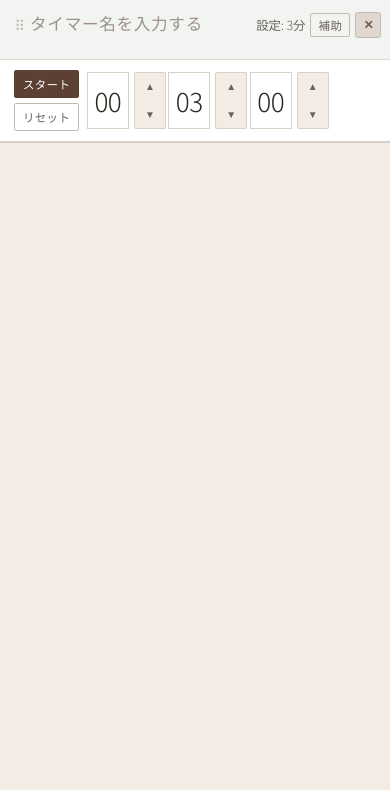
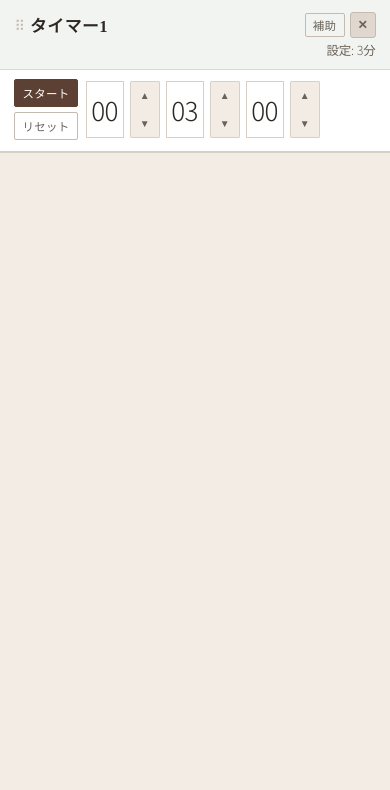
Before and after one commit to dat0925/kitchen-timer, a plain HTML site: page index.html in a window 390 px wide. Shown: the part 54-844 px from the top of the page. Drawn offline with Linux system fonts and the light colour scheme.

Commit message:
多数のUI改善: タップ音・タイマー名初期値・レイアウト調整
- タイマー名の初期値を「タイマー1」「タイマー2」...に設定
- 増減ボタン横幅20%アップ (40→48px)
- 数字と増減ボタンのマージン10px (num-lbl-wrap導入)
- setter/unit間のgapもすべて10px
- 残分数表示を補助ボタン下部に右寄せで配置
- 停止ボタンをbtn-g系の色調に統一
- スマホ: num-box 38px / spin-col 30px / gap 6px でoverflow解消
- タップ音追加: スタート・リセット・一時停止・増減・追加・並び替え・補助・チップ

Co-Authored-By: Claude Sonnet 4.6 <noreply@anthropic.com>

```diff
--- a/index.html
+++ b/index.html
@@ -115,29 +115,31 @@
     }
     .card.running .bg-bar{opacity:.1;}
 
-    /* 残り時間を補助ボタン左にインライン表示 */
+    /* 残り時間：補助ボタン下部に右寄せ表示 */
     .disp-overlay{
       font-size:var(--fs-xs);font-weight:300;
       color:var(--sub);letter-spacing:-.01em;
-      white-space:nowrap;flex-shrink:0;
+      text-align:right;line-height:1.4;
+      padding:.05rem 0 .1rem;
+      position:relative;z-index:1;
     }
     .disp-overlay.done{color:var(--red);font-weight:500;}
 
-    /* ストップボタン（音が鳴ってる間） */
+    /* ストップボタン（音が鳴ってる間）— 他ボタンと色調統一 */
     .sound-stop{
       position:absolute;left:50%;top:50%;
       transform:translate(-50%,-50%);
       z-index:6;
-      background:rgba(46,40,34,.82);color:#fff;
-      border:none;border-radius:3px;
-      padding:.45rem 1rem;
+      background:var(--surface);color:var(--sub);
+      border:1px solid var(--border2);border-radius:2px;
+      padding:.38rem .9rem;
       font-family:'Noto Sans JP',sans-serif;font-size:var(--fs-xs);
-      font-weight:500;letter-spacing:.06em;cursor:pointer;
-      display:none;backdrop-filter:blur(2px);
-      transition:background .1s;
+      font-weight:500;letter-spacing:.05em;cursor:pointer;
+      display:none;
+      transition:all .12s;touch-action:manipulation;
       white-space:nowrap;
     }
-    .sound-stop:active{background:rgba(46,40,34,.95);}
+    .sound-stop:active{background:var(--divider);}
     .card.sounding .sound-stop{display:flex;align-items:center;gap:.3rem;}
 
     /* 名前行 */
@@ -209,12 +211,12 @@
     .btn-g{background:transparent;color:var(--sub);border-color:var(--border2);}
     .btn-g:active{background:var(--divider);}
 
-    /* ── Spinner: 数字 × 1.1倍、▲▼ × 1.1倍 ── */
-    .setter{display:flex;align-items:flex-end;gap:.22rem;flex:1;}
-    .unit{display:flex;align-items:flex-end;gap:5px;}
+    /* ── Spinner ── */
+    .setter{display:flex;align-items:flex-end;gap:10px;flex:1;}
+    .unit{display:flex;align-items:flex-end;gap:10px;}
+    .num-lbl-wrap{display:flex;align-items:flex-end;gap:2px;}
     .unit-wrap{display:flex;flex-direction:column;align-items:center;}
     .unit-lbl{font-size:var(--fs-lbl);color:var(--mute);letter-spacing:.1em;margin-bottom:.06rem;}
-    /* num-box: width 48px, height 44px × 1.3 = 57px */
     .num-box{
       width:48px;height:57px;
       background:#fff;border:1px solid var(--border);
@@ -222,10 +224,10 @@
       font-size:var(--fs-num);font-weight:300;letter-spacing:-.02em;
     }
     .num-box.locked{opacity:.4;}
-    /* spin-col: 幅33px × 1.2 = 40px, 高さ 57px */
+    /* spin-col: 幅40px × 1.2 = 48px */
     .spin-col{
       display:flex;flex-direction:column;
-      width:40px;height:57px;flex-shrink:0;
+      width:48px;height:57px;flex-shrink:0;
     }
     .spin-btn{
       flex:1;width:100%;background:var(--bg);
@@ -289,11 +291,12 @@
     @media(max-width:560px){
       #grid{grid-template-columns:1fr;}
       .card{border-right:none;border-bottom:2px solid var(--border);}
-      .num-box{width:42px;}
-      .spin-col{width:32px;}
+      .num-box{width:38px;}
+      .spin-col{width:30px;}
       .unit-lbl-inline{display:none;}
-      .btn{font-size:var(--fs-xxs);padding:.32rem .48rem;letter-spacing:.03em;}
-      .setter{gap:.15rem;}
+      .btn{font-size:var(--fs-xxs);padding:.32rem .44rem;letter-spacing:.03em;}
+      .setter{gap:6px;}
+      .unit{gap:6px;}
     }
   </style>
 </head>
@@ -404,6 +407,20 @@ function playMelody(timerIndex, loop, onStop){
   }
 }
 
+/* ── Tap sound ── */
+function playTap(freq=800,dur=0.04,vol=0.1){
+  try{
+    const ctx=getCtx();
+    const o=ctx.createOscillator(),g=ctx.createGain();
+    o.type='sine';o.frequency.value=freq;
+    o.connect(g);g.connect(ctx.destination);
+    const t=ctx.currentTime;
+    g.gain.setValueAtTime(vol,t);
+    g.gain.exponentialRampToValueAtTime(0.001,t+dur);
+    o.start(t);o.stop(t+dur);
+  }catch(e){}
+}
+
 /* ── Toast ── */
 function toast(msg){
   const el=document.createElement('div');
@@ -415,10 +432,12 @@ function toast(msg){
 /* ── Create ── */
 function createTimer(){
   if(timers.length>=MAX)return;
+  playTap(660,.05,.12);
   const id=nextId++;
   const accent=ACCENTS[(id-1)%ACCENTS.length];
+  const label=`タイマー${timers.length+1}`;
   // デフォルト3分
-  timers.push({id,label:'',h:0,m:3,s:0,totalSec:0,remainSec:0,state:'idle',iid:null,accent,order:timers.length,stopSound:null,timerIdx:(id-1)%MELODIES.length});
+  timers.push({id,label,h:0,m:3,s:0,totalSec:0,remainSec:0,state:'idle',iid:null,accent,order:timers.length,stopSound:null,timerIdx:(id-1)%MELODIES.length});
   buildCard(timers[timers.length-1]);
   applyDOMOrder();
   refreshUI();
@@ -437,6 +456,7 @@ function removeTimer(id){
 
 /* ── Sort ── */
 function doSort(mode){
+  playTap(520,.04,.09);
   sortMode=mode;
   document.getElementById('sortCreated').classList.toggle('active',mode==='created');
   document.getElementById('sortRemain').classList.toggle('active',mode==='remain');
@@ -477,16 +497,16 @@ function buildCard(t){
       <div class="bg-bar" id="bgbar-${t.id}"></div>
       <div class="name-row">
         <span class="drag-handle">⠿</span>
-        <input class="lbl-input" id="lbl-${t.id}" type="text" placeholder="タイマー名を入力する" maxlength="20"
+        <input class="lbl-input" id="lbl-${t.id}" type="text" value="${t.label}" placeholder="タイマー名を入力する" maxlength="20"
           oninput="timers.find(x=>x.id==${t.id}).label=this.value">
-        <div class="disp-overlay" id="d-${t.id}">設定: 3分</div>
-        <button class="chips-toggle" id="ctoggle-${t.id}" onclick="toggleChips(${t.id})">補助</button>
-        <button class="rm-btn" onclick="removeTimer(${t.id})">✕</button>
+        <button class="chips-toggle" id="ctoggle-${t.id}" onclick="playTap(600,.04,.1);toggleChips(${t.id})">補助</button>
+        <button class="rm-btn" onclick="playTap(300,.05,.12);removeTimer(${t.id})">✕</button>
       </div>
+      <div class="disp-overlay" id="d-${t.id}">設定: 3分</div>
       <div class="chips-area" id="chips-${t.id}">
         <div class="chips-scroll"><div class="chips-inner">${chips}</div></div>
       </div>
-      <button class="sound-stop" id="sstop-${t.id}" onclick="stopSound(${t.id})">⏹ 停止</button>
+      <button class="sound-stop" id="sstop-${t.id}" onclick="playTap(440,.05,.1);stopSound(${t.id})">⏹ 停止</button>
     </div>
     <div class="card-body">
       <div class="setter-row">
@@ -512,12 +532,14 @@ function buildCard(t){
 /* ── Spinner ── */
 function mkSpinner(id,unit,label,val){
   return `<div class="unit">
-    <div class="num-box" id="n-${unit}-${id}">${pad(val)}</div>
+    <div class="num-lbl-wrap">
+      <div class="num-box" id="n-${unit}-${id}">${pad(val)}</div>
+      <span class="unit-lbl-inline">${label}</span>
+    </div>
     <div class="spin-col">
       <button class="spin-btn up" id="up-${unit}-${id}">▲</button>
       <button class="spin-btn dn" id="dn-${unit}-${id}">▼</button>
     </div>
-    <span class="unit-lbl-inline">${label}</span>
   </div>`;
 }
 function spin(id,unit,delta){
@@ -530,7 +552,7 @@ function spin(id,unit,delta){
 }
 function bindSpin(btn,id,unit,delta){
   let timer=null,iv=null;
-  const go=()=>{spin(id,unit,delta);timer=setTimeout(()=>{iv=setInterval(()=>spin(id,unit,delta),75);},380);};
+  const go=()=>{playTap(900,.03,.08);spin(id,unit,delta);timer=setTimeout(()=>{iv=setInterval(()=>{playTap(900,.03,.06);spin(id,unit,delta);},75);},380);};
   const stop=()=>{clearTimeout(timer);clearInterval(iv);};
   btn.addEventListener('pointerdown',e=>{e.preventDefault();go();});
   btn.addEventListener('pointerup',stop);
@@ -567,6 +589,7 @@ function setupDrag(card,id){
 
 /* ── Timer control ── */
 function startTimer(id){
+  playTap(660,.06,.13);
   const t=timers.find(x=>x.id===id);if(!t)return;
   if(t.state==='idle'||t.state==='finished'){
     t.totalSec=t.h*3600+t.m*60+t.s;t.remainSec=t.totalSec;
@@ -578,10 +601,12 @@ function startTimer(id){
   applyState(id);
 }
 function pauseTimer(id){
+  playTap(500,.05,.11);
   const t=timers.find(x=>x.id===id);if(!t)return;
   t.state='paused';clearInterval(t.iid);t.iid=null;applyState(id);
 }
 function resetTimer(id){
+  playTap(380,.06,.11);
   const t=timers.find(x=>x.id===id);if(!t)return;
   clearInterval(t.iid);t.iid=null;
   if(t.stopSound){t.stopSound();t.stopSound=null;}
@@ -694,6 +719,7 @@ function updateDispIdle(id){
   setMeter(id,1);
 }
 function applyLbl(id,lbl){
+  playTap(700,.04,.09);
   const inp=document.getElementById('lbl-'+id);
   const t=timers.find(x=>x.id===id);
   if(inp&&t){inp.value=lbl;t.label=lbl;}
```
